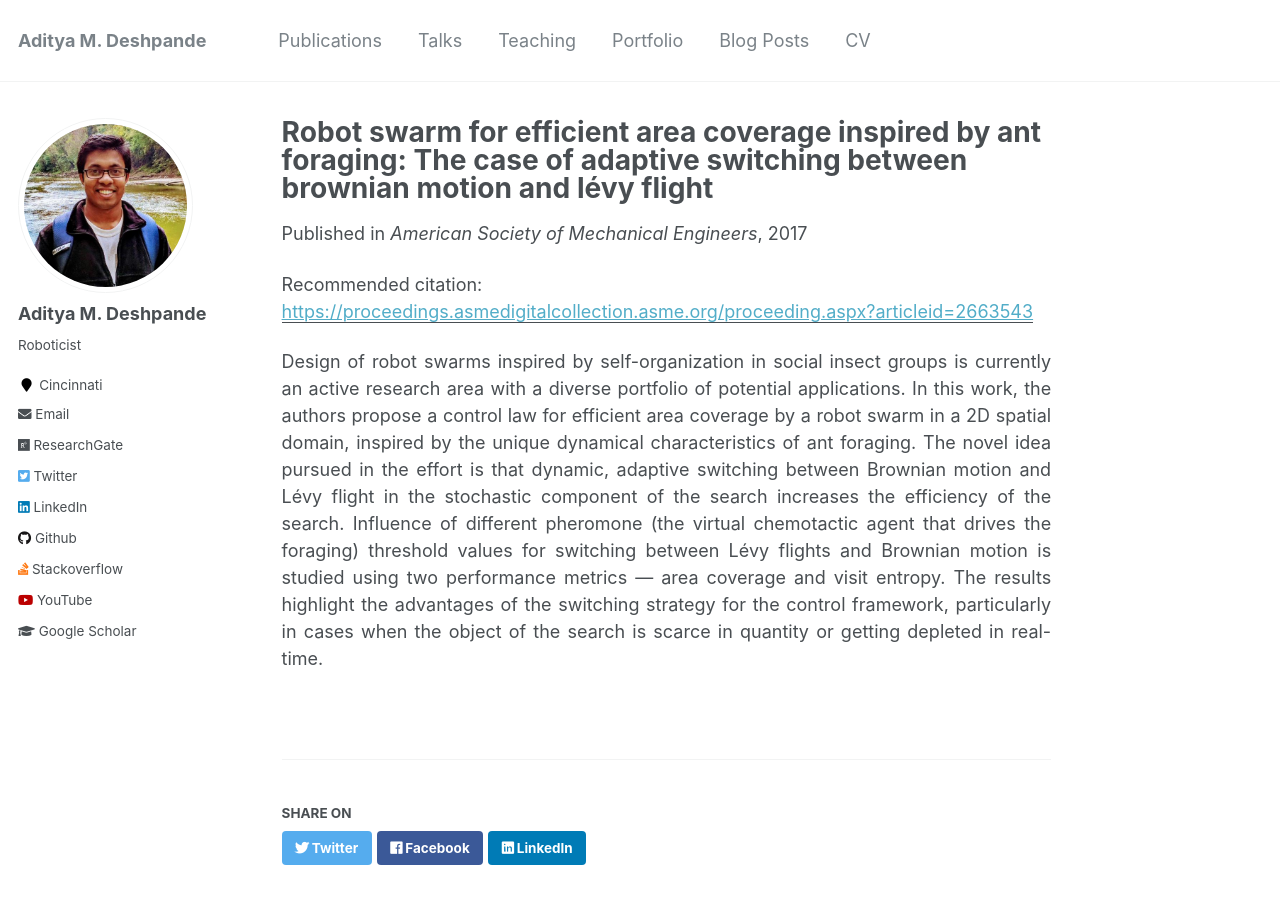
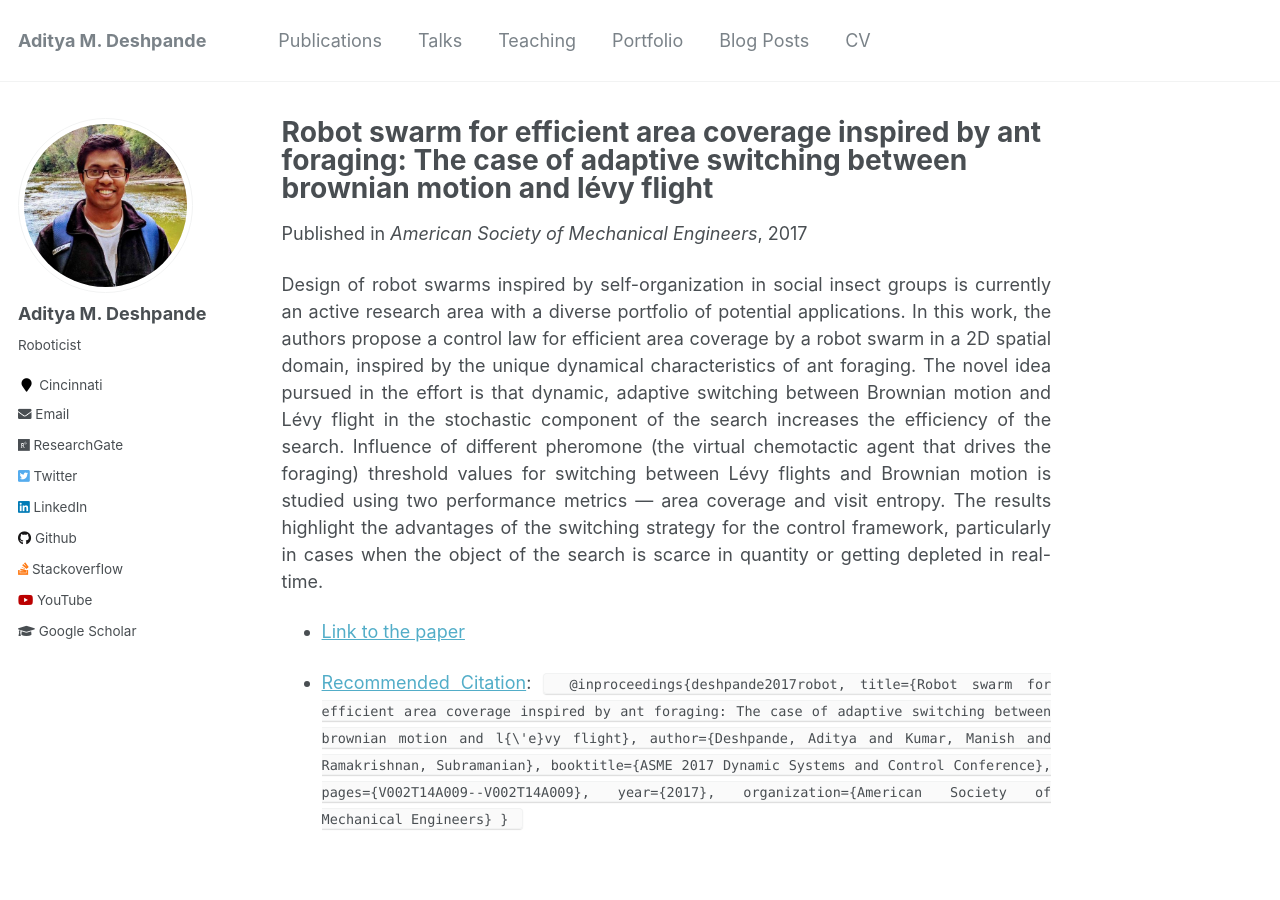
Before and after one commit to adipandas/adipandas.github.io, a Jekyll site: the page built from _publications/2017-10-11-antlevy.md, in a window 1280 px wide and 900 px high. Built offline with Jekyll 4.4.1, drawn with Linux system fonts in a browser that asks for light colours; comment, search, counter and statistics services are not loaded.

Commit message:
Update 2017-10-11-antlevy.md

```diff
--- a/_publications/2017-10-11-antlevy.md
+++ b/_publications/2017-10-11-antlevy.md
@@ -5,8 +5,20 @@ permalink:
 excerpt:
 date: 2017-10-11
 venue: 'American Society of Mechanical Engineers'
-paperurl: 'https://proceedings.asmedigitalcollection.asme.org/proceeding.aspx?articleid=2663543'
-citation: <!-- 'Your Name, You. (2010). &quot;Paper Title Number 2.&quot; <i>Journal 1</i>. 1(2).'-->
 ---
 
 Design of robot swarms inspired by self-organization in social insect groups is currently an active research area with a diverse portfolio of potential applications. In this work, the authors propose a control law for efficient area coverage by a robot swarm in a 2D spatial domain, inspired by the unique dynamical characteristics of ant foraging. The novel idea pursued in the effort is that dynamic, adaptive switching between Brownian motion and Lévy flight in the stochastic component of the search increases the efficiency of the search. Influence of different pheromone (the virtual chemotactic agent that drives the foraging) threshold values for switching between Lévy flights and Brownian motion is studied using two performance metrics — area coverage and visit entropy. The results highlight the advantages of the switching strategy for the control framework, particularly in cases when the object of the search is scarce in quantity or getting depleted in real-time.
+
+* [Link to the paper](https://proceedings.asmedigitalcollection.asme.org/proceeding.aspx?articleid=2663543)
+
+* [Recommended Citation](https://scholar.googleusercontent.com/scholar.bib?q=info:d3BXEyvwIHYJ:scholar.google.com/&output=citation&scisig=AAGBfm0AAAAAXNeinAQM73WCRZEn_qR32MjaoQ5a4Lco&scisf=4&ct=citation&cd=-1&hl=en):
+<code>
+  @inproceedings{deshpande2017robot,
+  title={Robot swarm for efficient area coverage inspired by ant foraging: The case of adaptive switching between brownian motion and l{\'e}vy flight},
+  author={Deshpande, Aditya and Kumar, Manish and Ramakrishnan, Subramanian},
+  booktitle={ASME 2017 Dynamic Systems and Control Conference},
+  pages={V002T14A009--V002T14A009},
+  year={2017},
+  organization={American Society of Mechanical Engineers}
+}
+</code>
```
